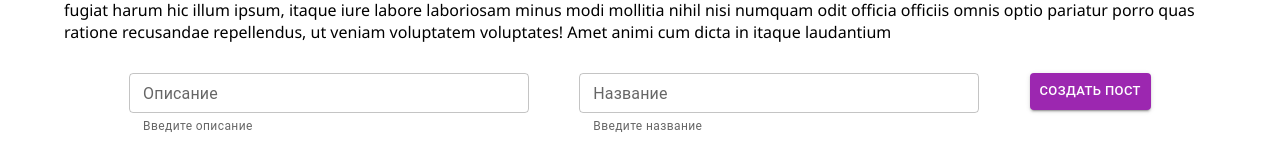
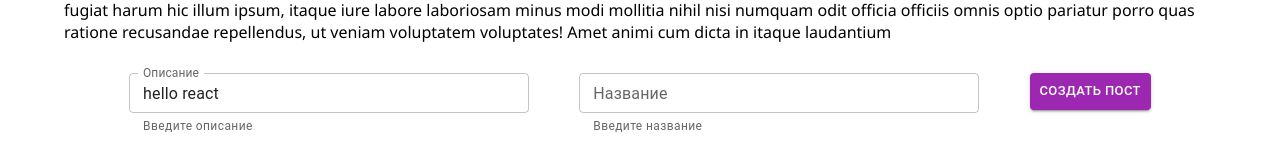
Before and after one commit to shpaksasha/NewProject, a React (Create React App) app: page / in a window 1280 px wide. Shown: the part 151-314 px from the top of the page. Built offline with nearby package versions, Linux system fonts and the light colour scheme.

Commit message:
add onClick function to button

```diff
--- a/src/pages/Home/home.js
+++ b/src/pages/Home/home.js
@@ -30,6 +30,12 @@ const Home = () => {
         {id: 2, title: 'React', body: 'Hello Vadym'},
         {id: 3, title: 'CSS, HTML', body: 'Hello Larysa'},
     ])
+    const [title, setTitle] = useState('hello react')
+
+    function addNewPost(event) {
+        event.preventDefault()
+        console.log(title)
+    }
 
     return (
         <div>
@@ -43,6 +49,8 @@ const Home = () => {
             <form>
                 <Box className={classes.box}>
                     <TextField
+                        value={title}
+                        onChange={event => setTitle(event.target.value)}
                         helperText='Введите описание'
                         id='demo'
                         label='Описание'
@@ -56,7 +64,8 @@ const Home = () => {
                         className={classes.field}
                         size='small'
                     />
-                    <Button className={classes.button} size='small' variant='contained' color='secondary'>Создать пост</Button>
+                    <Button onClick={addNewPost} className={classes.button} size='small' variant='contained'
+                            color='secondary'>Создать пост</Button>
                 </Box>
             </form>
             <div>
```
